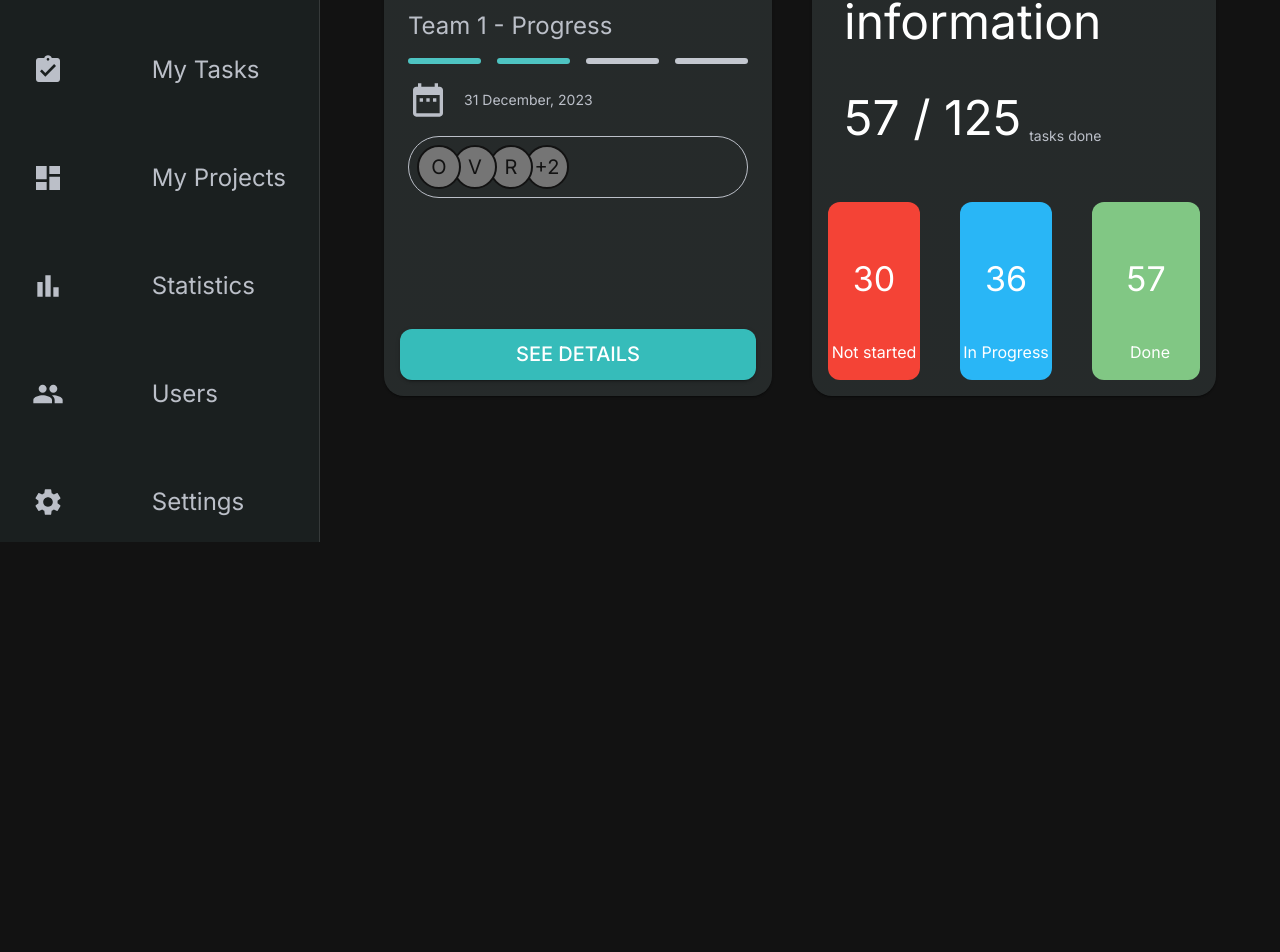
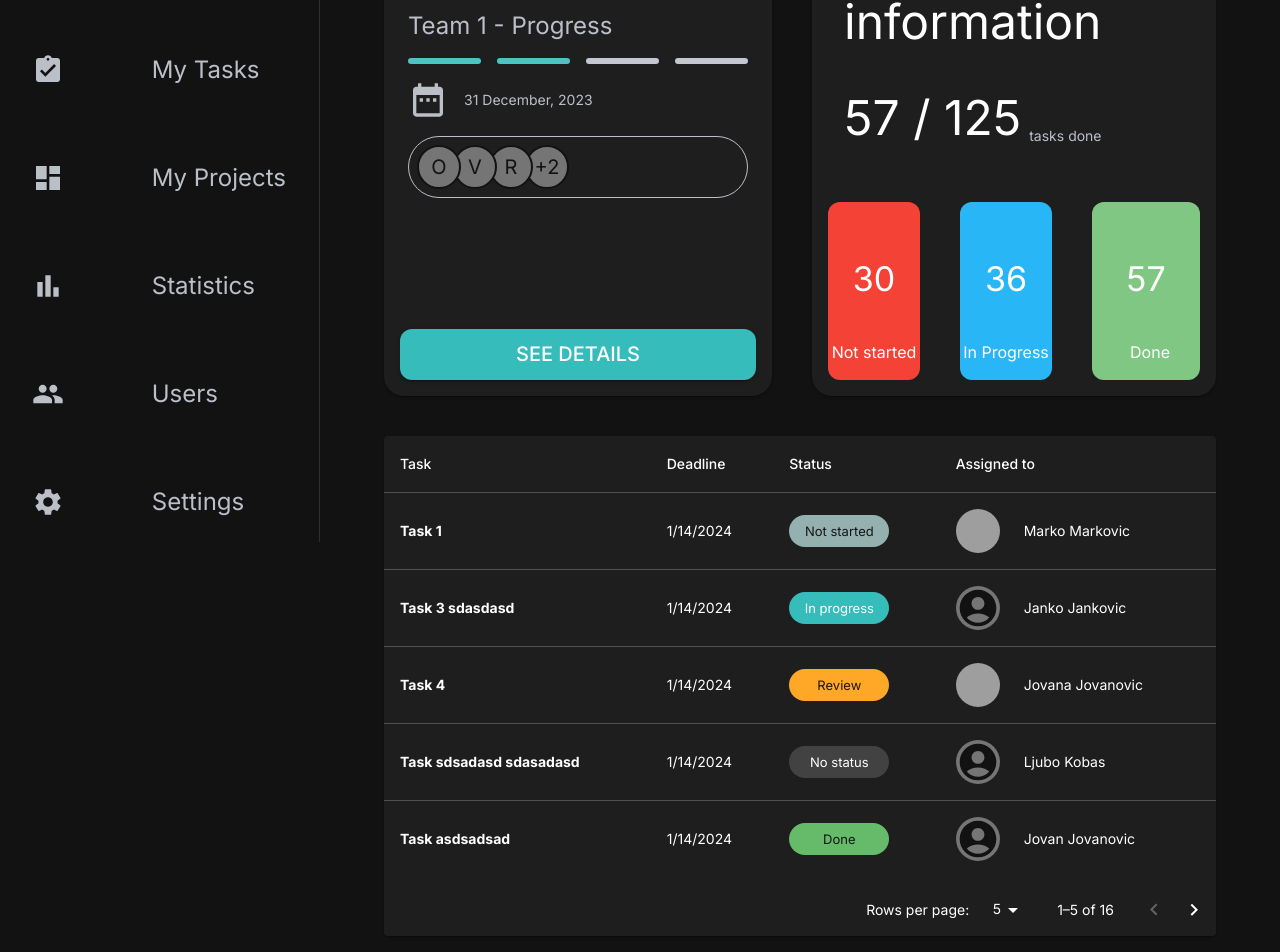
Before and after one commit to Blagoja95/DashNET, a React (Create React App) app in the folder src/main/ui/: page / in a window 1280 px wide. Shown: the part 258-1210 px from the top of the page. Before the commit the page ends 800 px from the top, so only its background shows below. Built offline with nearby package versions, Linux system fonts and the light colour scheme; grey boxes are pictures that could not be loaded.

Commit message:
#27 - Grid component
Introducing Grid component for Tasks
Introducing UserAvatar component

```diff
--- a/src/main/ui/src/components/layout/header/Header.js
+++ b/src/main/ui/src/components/layout/header/Header.js
@@ -1,11 +1,11 @@
-import {useState, useRef, useEffect} from 'react';
+import { useState, useRef, useEffect } from 'react';
 import SearchIcon from '@mui/icons-material/Search';
-import AccountCircleIcon from '@mui/icons-material/AccountCircle';
-import {Box, Avatar, Typography, InputAdornment, TextField} from '@mui/material';
+import { Box, Avatar, Typography, InputAdornment, TextField } from '@mui/material';
+import UserAvatar from '../../ui/avatar/UserAvatar';
 
-const Header = ({titleTxt, subtitleTxt, hideSearchBar = false}) =>
+const Header = ({ titleTxt, subtitleTxt, hideSearchBar = false }) =>
 {
-	const [isFocused, setFocused] = useState(false);
+	const [ isFocused, setFocused ] = useState(false);
 	const inputRef = useRef(null);
 
 	const inputWidth = isFocused ? 300 : 30;
@@ -21,74 +21,83 @@ const Header = ({titleTxt, subtitleTxt, hideSearchBar = false}) =>
 			inputRef.current.blur();
 		}
 
-	}, [isFocused]);
+	}, [ isFocused ]);
 
 	return <Box
 		component={ 'header' }
-		sx={{
+		sx={ {
 			p: '1rem',
 			display: 'flex',
 			flexDirection: 'column'
-		}}>
+		} }>
 
 		<Box
-			sx={{
+			sx={ {
 				display: 'flex',
 				justifyContent: 'space-between'
-			}}>
+			} }>
 
 			<Typography variant='h3'
-						sx={{
+						sx={ {
 							fontWeight: 'bold'
-						}}>
+						} }>
 
-				{titleTxt?.length > 0 ? titleTxt : 'Dashboard'}
+				{ titleTxt?.length > 0 ? titleTxt : 'Dashboard' }
 			</Typography>
 
 			<Box
-				sx={{
+				sx={ {
 					display: 'flex',
 					alignItems: 'center',
 					gap: 4
-				}}>
+				} }>
 
 				<TextField
-					inputRef={inputRef}
-					sx={{
+					inputRef={ inputRef }
+					sx={ {
 						width: inputWidth,
 						transition: 'width 0.3s ease-in-out',
-						display: `${hideSearchBar ? 'none' : 'block'}`
-					}}
-					InputProps={{
+						display: `${ hideSearchBar ? 'none' : 'block' }`
+					} }
+					InputProps={ {
 						startAdornment: (
 							<InputAdornment position='start'>
 								<SearchIcon
-									sx={{
+									sx={ {
 										cursor: 'pointer'
-									}}/>
+									} }/>
 							</InputAdornment>
 						),
-					}}
+					} }
 					variant='standard'
-					onClick={() => setFocused(!isFocused)}
-					onBlur={() => setFocused(false)}
+					onClick={ () => setFocused(!isFocused) }
+					onBlur={ () => setFocused(false) }
 				/>
 
-				<Avatar alt='user image' src='' sx={{width: 50, height: 50}}>
-					<AccountCircleIcon sx={{fontSize: 50}}/>
-				</Avatar>
+				<Box
+					sx={ {
+						cursor: 'pointer',
+						border: '2px solid transparent',
+						'&:hover': {
+							border: '2px solid',
+							borderRadius: '999999%'
+						}
+					} }
+				onClick={() => console.log('User menu')}>
+					<UserAvatar data={ { src: 'https://randomuser.me/api/portraits/lego/2.jpg' } }/>
+				</Box>
 			</Box>
 		</Box>
 
 		<Box>
 			<Typography variant='subtitle1'
-						sx={{
-							display: `${(subtitleTxt && subtitleTxt?.length > 0) ? 'block' : 'none'}`,
+						sx={ {
+							display: `${ ( subtitleTxt && subtitleTxt?.length > 0 ) ? 'block' : 'none' }`,
 							color: 'white.main',
 							marginTop: '1rem'
-						}}>
+						} }>
 
-				{subtitleTxt?.length > 0 ? subtitleTxt : 'Subtitle'}
+				{ subtitleTxt?.length > 0 ? subtitleTxt : 'Subtitle' }
 			</Typography>
 		</Box>
 	</Box>
--- a/src/main/ui/src/components/pages/home/Home.js
+++ b/src/main/ui/src/components/pages/home/Home.js
@@ -3,36 +3,54 @@ import { useEffect } from 'react';
 import { resetInitialised, uiActions } from '../../../store/slices/uiSlice';
 import Header from '../../layout/header/Header';
 import Grid from "../../ui/grid/Grid";
-import { Box, Chip } from "@mui/material";
+import { Box } from "@mui/material";
 import TeamCard from './TeamCard';
 import InfoCard from './InfoCard';
 
-const Home = () => {
+const Home = () =>
+{
 	const dispatch = useDispatch();
 
 	useEffect(() =>
 	{
 		dispatch(uiActions.setInitialised(true));
 		dispatch(resetInitialised());
-	}, [dispatch]);
+	}, [ dispatch ]);
 
 	return (
 		<>
-			<header>
-				<Header
-					subtitleTxt={'Track your projects, tasks & team activity here'}
-					titleTxt={'Manage your projects'}
-				/>
-			</header>
+			<Header
+				subtitleTxt={ 'Track your projects, tasks & team activity here' }
+				titleTxt={ 'Manage your projects' }
+			/>
 
-			<main>
-				<Box sx={{ display: 'flex', gap: 5 }}>
-					<TeamCard />
-					<InfoCard />
+			<Box
+				component={ 'main' }
+				sx={ {
+					display: 'flex',
+					gap: 5,
+					flexDirection: 'column',
+					justifyItems: 'center',
+					flexWrap: 'wrap'
+				} }>
+
+				<Box
+					component={ 'section' }
+					sx={ {
+						display: 'flex',
+						flexWrap: 'wrap',
+						gap: 5
+					} }>
+					<TeamCard/>
+					<InfoCard/>
 				</Box>
-			</main>
+
+				<Box
+					component={ 'section' }>
+					<Grid/>
+				</Box>
+			</Box>
 		</>
-	)
-};
+	)};
 
 export default Home;
--- /dev/null
+++ b/src/main/ui/src/components/ui/avatar/UserAvatar.js
@@ -0,0 +1,23 @@
+import { Avatar } from "@mui/material";
+import AccountCircleIcon from "@mui/icons-material/AccountCircle";
+import React from "react";
+
+const UserAvatar = ({ sx, data }) =>
+{
+	if (!sx || typeof sx !== 'object')
+	{
+		sx = { width: 50, height: 50 }
+	}
+
+	sx.fontSize = sx.width;
+
+
+	return ( typeof data === 'object' && data?.src ) ? <Avatar alt={data?.name ?? 'User image'} src={ data.src } sx={ sx }>
+													 </Avatar>
+
+													 : <Avatar alt={data?.name ?? 'User image'} sx={ sx }>
+			   <AccountCircleIcon sx={ { fontSize: 'inherit' } }/>
+		   </Avatar>
+};
+
+export default UserAvatar;
--- a/src/main/ui/src/components/ui/grid/Grid.js
+++ b/src/main/ui/src/components/ui/grid/Grid.js
@@ -1,37 +1,80 @@
-import { Chip, Link, Paper, Table, TableBody, TableCell, TableContainer, TableHead, TableRow } from '@mui/material';
+import { useState } from 'react';
+import {
+	Box,
+	Chip,
+	Paper,
+	Table,
+	TableBody,
+	TableCell,
+	TableContainer,
+	TableHead,
+	TableRow,
+	TablePagination
+} from '@mui/material';
+
+import UserAvatar from '../avatar/UserAvatar';
 
 const dummyData = [ // TODO: remove later
-	{ id: 101, title: 'Task 1', user: { name: 'Marko Markovic', id: 221 }, deadline: '11.12.23', statusT: 1 },
-	{ id: 1021, title: 'Task 3 sdasdasd', user: { name: 'Janko Jankovic', id: 222 }, deadline: '11.12.23', statusT: 2 },
-	{ id: 1011, title: 'Task 4', user: { name: 'Branko Brankovic', id: 223 }, deadline: '11.12.23', statusT: 3 },
+	{
+		id: 101,
+		title: 'Task 1',
+		user: { name: 'Marko Markovic', id: 221, src: 'https://randomuser.me/api/portraits/men/73.jpg' },
+		deadline: new Date().toLocaleString().split(',')[0],
+		statusT: 1
+	},
+	{ id: 1021, title: 'Task 3 sdasdasd', user: { name: 'Janko Jankovic', id: 222 }, deadline: new Date().toLocaleString().split(',')[0], statusT: 2 },
+	{
+		id: 1011,
+		title: 'Task 4',
+		user: { name: 'Jovana Jovanovic', id: 223, src: 'https://randomuser.me/api/portraits/women/31.jpg' },
+		deadline: new Date().toLocaleString().split(',')[0],
+		statusT: 3
+	},
 	{
 		id: 1301,
 		title: 'Task sdsadasd sdasadasd',
 		user: { name: 'Ljubo Kobas', id: 224 },
-		deadline: '11.12.23',
+		deadline: new Date().toLocaleString().split(',')[0],
 		statusT: 0
 	},
-	{ id: 1041, title: 'Task asdsadsad', user: { name: 'Petar Petrovic', id: 225 }, deadline: '11.12.23', statusT: 1 },
+	{ id: 102416, title: 'Task asdsadsad', user: { name: 'Jovan Jovanovic', id: 225 }, deadline: new Date().toLocaleString().split(',')[0], statusT: 4 },
+	{ id: 104215, title: 'Task asdsadsad', user: { name: 'Petar Petrovic', id: 225 }, deadline: new Date().toLocaleString().split(',')[0], statusT: 4 },
+	{ id: 104314, title: 'Task asdsadsad', user: { name: 'Pero Peric', id: 225 }, deadline: new Date().toLocaleString().split(',')[0], statusT: 4 },
+	{ id: 140413, title: 'Task asdsadsad', user: { name: 'Marko Markovic', id: 225 }, deadline: new Date().toLocaleString().split(',')[0], statusT: 4 },
+	{ id: 1220412, title: 'Task asdsadsad', user: { name: 'Nikola Nikola', id: 225 }, deadline: new Date().toLocaleString().split(',')[0], statusT: 4 },
+	{ id: 1016412, title: 'Task asdsadsad', user: { name: 'Test name', id: 225 }, deadline: new Date().toLocaleString().split(',')[0], statusT: 4 },
+	{ id: 1204118, title: 'Task asdsadsad', user: { name: 'Name shit', id: 225 }, deadline: new Date().toLocaleString().split(',')[0], statusT: 4 },
+	{ id: 44, title: 'Task asdsadsad', user: { name: 'Johan all', id: 225 }, deadline: new Date().toLocaleString().split(',')[0], statusT: 4 },
+	{ id: 1073419, title: 'Task asdsadsad', user: { name: 'Jovo Bar', id: 225 }, deadline: new Date().toLocaleString().split(',')[0], statusT: 4 },
+	{ id: 10123441, title: 'Task asdsadsad', user: { name: 'Marsal Peter', id: 225 }, deadline: new Date().toLocaleString().split(',')[0], statusT: 4 },
+	{ id: 101234101, title: 'Task asdsadsad', user: { name: 'Johna Hill', id: 225 }, deadline: new Date().toLocaleString().split(',')[0], statusT: 4 },
+	{ id: 10123411, title: 'Task asdsadsad', user: { name: 'Margaret Roby', id: 225 }, deadline: new Date().toLocaleString().split(',')[0], statusT: 4 }
 ];
 
 const status = {
 	0: {
 		name: 'No status',
-		color: 'warning'
+		color: 'default'
 	},
 	1: {
-	name: 'ToDo',
-		color: 'info'
+		name: 'Not started',
+		color: 'secondary'
 	},
 	2: {
 		name: 'In progress',
-		color: 'secondary',
+		color: 'primary',
 	},
 	3: {
+		name: 'Review',
+		color: 'warning'
+	},
+	4: {
 		name: 'Done',
 		color: 'success'
 	}
 };
+
+const rowsPerPageOptions = [5, 10, 25];
 
 export const checkGridType = (input) =>
 {
@@ -62,20 +105,20 @@ export const getTableHeader = (type) =>
 	{
 		case 'tasks':
 			return <TableRow>
-				<TableCell>
-					Assigned to
+				<TableCell align='left'>
+					Task
 				</TableCell>
 
-				<TableCell align="left">
+				<TableCell align='left'>
 					Deadline
 				</TableCell>
 
-				<TableCell align="left">
-					Task
+				<TableCell align='left'>
+					Status
 				</TableCell>
 
-				<TableCell align="left">
-					Status
+				<TableCell>
+					Assigned to
 				</TableCell>
 			</TableRow>
 
@@ -96,19 +139,48 @@ export const getTableRows = (type, rows) =>
 			key={ row.id + '-task-' + row.title }
 			sx={ { '&:last-child td, &:last-child th': { border: 0 } } }
 		>
-			<TableCell component="th" scope="row">
-				{ row.user.name }
+			<TableCell align='left' sx={ {
+				fontWeight: 'bold'
+			} }>
+				{ row.title }
 			</TableCell>
 
-			<TableCell align="left">
+
+			<TableCell
+				align='left'>
 				{ row.deadline }
 			</TableCell>
 
-			<TableCell align="left">
-				{ row.title }
+			<TableCell align='left'>
+				<Chip color={ status[row.statusT].color }
+					  label={ status[row.statusT].name }
+					  sx={ {
+						  width: 100
+					  } }/>
 			</TableCell>
 
-			<TableCell align="left">
+			<TableCell>
+				<Box
+					sx={ {
+						display: 'flex',
+						flexDirection: 'row',
+						alignItems: 'center',
+						gap: 3
+					} }>
+					<UserAvatar data={ {
+						name: row.user.name,
+						src: row.user.src
+					} }
+								sx={ {
+									width: 44,
+									height: 44
+								} }/>
+
+					<Box
+						container={ 'span' }>
+						{ row.user.name }
+					</Box>
+				</Box>
 			</TableCell>
 		</TableRow>
 	);
@@ -116,17 +188,48 @@ export const getTableRows = (type, rows) =>
 
 const Grid = ({ gridType = 'tasks' }) =>
 {
+	const [page, setPage] = useState(0);
+	const [rowsPerPage, setRowsPerPage] = useState(rowsPerPageOptions[0]);
 
-	return <TableContainer /*component={Paper(1)}*/>
+	const handleChangePage = (event, newPage) => {
+		setPage(newPage);
+	};
+
+	const handleChangeRowsPerPage = event => {
+		setRowsPerPage(parseInt(event.target.value, 10));
+		setPage(0);
+	};
+
+	const slicedData = dummyData.slice(page * rowsPerPage, page * rowsPerPage + rowsPerPage);
+
+	return <TableContainer
+		component={ Paper }
+	sx={{
+		minHeight: 500,
+		display: 'flex',
+		flexDirection: 'column',
+		justifyContent: 'space-between'
+	}}>
+
 		<Table>
 			<TableHead>
 				{ getTableHeader(gridType) }
 			</TableHead>
 
 			<TableBody>
-				{ getTableRows(gridType, dummyData) }
+				{ getTableRows(gridType, slicedData) }
 			</TableBody>
 		</Table>
+
+		<TablePagination
+			rowsPerPageOptions={rowsPerPageOptions}
+			component='div'
+			count={dummyData.length}
+			rowsPerPage={rowsPerPage}
+			page={page}
+			onPageChange={handleChangePage}
+			onRowsPerPageChange={handleChangeRowsPerPage}
+		/>
 	</TableContainer>
 
 };
--- a/src/main/ui/src/theme/dark/dark.js
+++ b/src/main/ui/src/theme/dark/dark.js
@@ -8,7 +8,10 @@ export default {
 			main: '#36BCBA',
 			contrastText: '#FFFFFF'
 		},
-		gray: {
+		secondary: {
+			main: '#95B1AF'
+		},
+		grey: {
 			main: '#252A31',
 			dark: '#1A1F1F'
 		},
```
